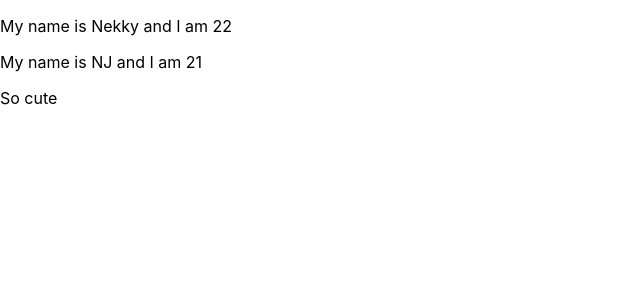
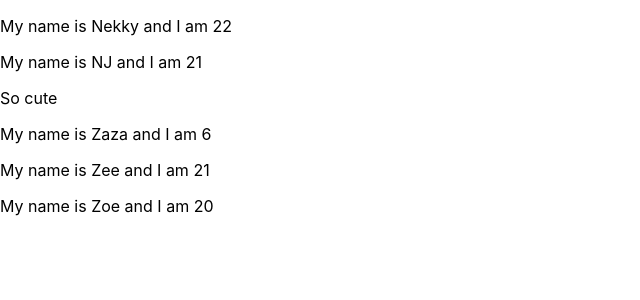
Before and after one commit to apiwathantrakool/react-hooks-tutorial, a React (Create React App) app in the folder my-app/: page / in a window 1280 px wide. Shown: the top 300 px of the page, without its empty margins (0-640 px from the left). Built offline with nearby package versions, Linux system fonts and the light colour scheme.

Commit message:
[Basic Props]- State.

```diff
--- a/my-app/src/App.js
+++ b/my-app/src/App.js
@@ -3,6 +3,15 @@
 import Person from './components/person'
 
 class App extends Component {
+
+  state = {
+    persons: [
+      {name: 'Zaza', age: 6},
+      {name: 'Zee', age: 21},
+      {name: 'Zoe', age: 20}
+    ]
+  }
+
   render() {
     return (
       <div>
@@ -10,6 +19,10 @@
         <Person name='NJ' age='21'>
           So cute
         </Person>
+
+        <Person name= {this.state.persons[0].name} age= {this.state.persons[0].age}/>
+        <Person name= {this.state.persons[1].name} age= {this.state.persons[1].age}/>
+        <Person name= {this.state.persons[2].name} age= {this.state.persons[2].age}/>
       </div>
     /* return React.createElement('div', null,
                 React.createElement('h1',null, Hi) , 'Hello Worl'); */
```
Also changed, not shown: 1 other file (tests, documents, lock files or other folders).
